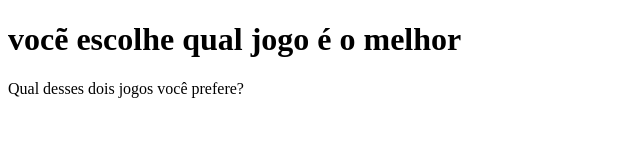
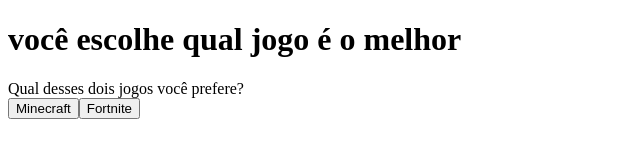
Before and after one commit to bellebelinhadograu/Quizz-M2, a plain HTML site: page index.html in a window 1280 px wide. Shown: the whole page, without its empty margins (0-640 px from the left). Drawn offline with Linux system fonts and the light colour scheme.

Commit message:
estou realizando o projeto, iniciarei a aula 5

```diff
--- a/index.html
+++ b/index.html
@@ -8,7 +8,7 @@
 </head>
 <body>
     <div class="caixa-principa">
-    <h1>vocẽ escolhe qual jogo é o melhor</h1>
+    <h1>você escolhe qual jogo é o melhor</h1>
     <div class="caixa-perguntas"></div>
     <div class="caixa-alternativas"></div>
     <div class="caixa-resultados"></div>
--- a/script.js
+++ b/script.js
@@ -1,6 +1,6 @@
 const caixaPrincipal = document.querySelector(".caixa-principal");
 const caixaPerguntas = document.querySelector(".caixa-perguntas");
-const caixaAlternativas = document.querySelector(".caixa-alternativa");
+const caixaAlternativas = document.querySelector(".caixa-alternativas");
 const caixaResultado = document.querySelector(".caixa-resultado");
 const textoResultado = document.querySelector(".texto-resultado");
 
@@ -10,11 +10,11 @@
    alternativas:[
 
     {
-      text:  "Minecraft",
+      texto:  "Minecraft",
       afirmacao: "afirmacao"
     },
     {
-      text: "Fortnite",
+      texto: "Fortnite",
       afirmacao: "afirmacao"
     }
 ]
@@ -22,11 +22,11 @@
    {
      enunciado: "Qual desses dois jogos você prefere?",
    alternativas:[
-     {text:  "Roblox",
+     {texto:  "Roblox",
       afirmacao: "afirmacao"
       },
       {
-      text: "Among us",
+      texto: "Among us",
       afirmacao: "afirmacao"
     }
 ]
@@ -35,11 +35,11 @@
      enunciado: "Qual desses dois jogos você prefere?",
    alternativas:[
      {
-      text: "Call Of Dutty",
+      texto: "Call Of Dutty",
       afirmacao: "afirmacao"
     },
     {
-      text: "Free Fire",
+      texto: "Free Fire",
       afirmacao: "afirmacao"
     }
 ]
@@ -48,11 +48,11 @@
       enunciado: "Qual desses dois jogos você prefere?",
    alternativas:[
     {
-      text: "Legue Of Legends",
+      texto: "Legue Of Legends",
       afirmacao: "afirmacao"
     },
      {
-      text: "Mobile Legends",
+      texto: "Mobile Legends",
       afirmacao: "afirmacao"
     }
 ]
@@ -61,11 +61,11 @@
       enunciado: "Qual desses dois jogos você prefere?",
    alternativas:[
      {
-      text: "Crash Bandicoot",
+      texto: "Crash Bandicoot",
       afirmacao: "afirmacao"
     },
     {
-      text: "Cuphead",
+      texto: "Cuphead",
       afirmacao: "afirmacao"
     }
 ]
@@ -74,11 +74,11 @@
       enunciado: "Qual desses dois jogos você prefere?",
    alternativas:[
      {
-      text: "Candy Crush Saga",
+      texto: "Candy Crush Saga",
       afirmacao: "afirmacao"
     },
      {
-      text: "The Sims",
+      texto: "The Sims",
       afirmacao: "afirmacao"
     }
 ]
@@ -87,11 +87,11 @@
       enunciado: "Qual desses dois jogos você prefere?",
    alternativas:[
      {
-      text: "Mortal Combat",
+      texto: "Mortal Combat",
       afirmacao: "afirmacao"
     },
      {
-      text: "Street Fighter",
+      texto: "Street Fighter",
       afirmacao: "afirmacao"
     }
   ]
@@ -100,11 +100,11 @@
       enunciado: "Qual desses dois jogos você prefere?",
    alternativas:[
      {
-      text: "Super Mario Bros",
+      texto: "Super Mario Bros",
       afirmacao: "afirmacao"
     },
      {
-      text: "Sonic The Hedgehog",
+      texto: "Sonic The Hedgehog",
       afirmacao: "afirmacao"
     }
 ]
@@ -113,11 +113,11 @@
       enunciado: "Qual desses dois jogos você prefere?",
    alternativas:[
      {
-      text: "Forza Horizon",
+      texto: "Forza Horizon",
       afirmacao: "afirmacao"
     },
      {
-      text: "Grad Theft Auto V/GTA",
+      texto: "Grad Theft Auto V/GTA",
       afirmacao: "afirmacao"
     }
 ]
@@ -126,11 +126,11 @@
       enunciado: "Qual desses dois jogos você prefere?",
    alternativas:[
      {
-      text: "FIFA/EA Sports FC",
+      texto: "FIFA/EA Sports FC",
       afirmacao: "afirmacao"
     },
      {
-      text: "Valorant",
+      texto: "Valorant",
       afirmacao: "afirmacao"
     }
 
@@ -144,13 +144,18 @@
 function mostraPergunta(){
   perguntaAtual = perguntas[atual];
   caixaPerguntas.textContent = perguntaAtual.enunciado;
+  mostraAlternativas();
 }
+
 function mostraAlternativas(){
   for(const alternativa of perguntaAtual.alternativas){
       const botaoAlternativa = document.createElement("button");
-      botaoAlternativa.textContent = alternativa.textoResultado
+      botaoAlternativa.textContent = alternativa.texto;
+      botaoAlternativa.addEventListener("click", function(){
+        atual++;
+        mostraPergunta();
+      })
       caixaAlternativas.appendChild(botaoAlternativa);
-      mostraAlternativas();
   }
 }
 mostraPergunta();
```
